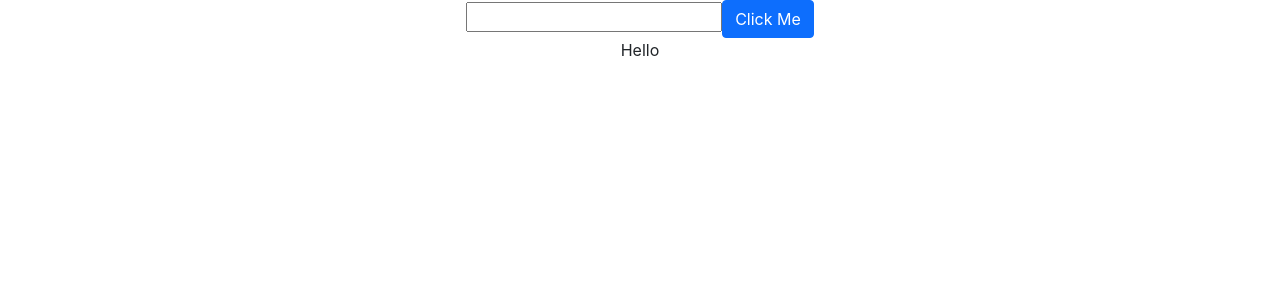
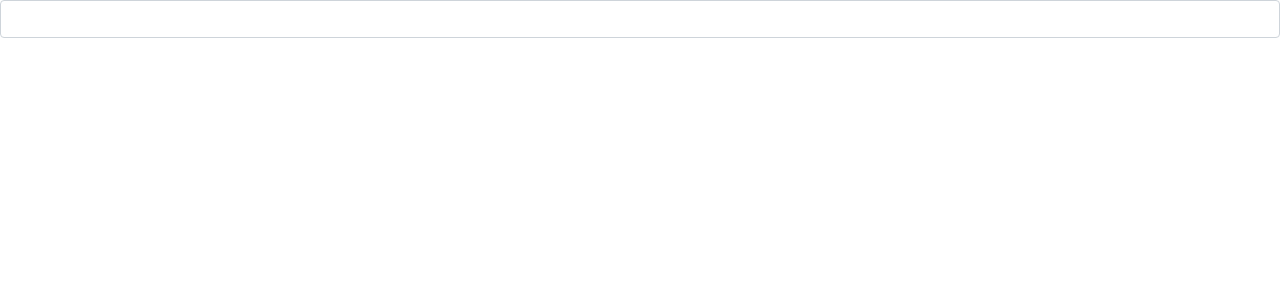
Before and after one commit to raihaninfo/javascript_practice, a React (Create React App) app in the folder react/react-core-concept/: page / in a window 1280 px wide. Shown: the top 300 px of the page. Built offline with nearby package versions, Linux system fonts and the light colour scheme.

Commit message:
event handeling test

```diff
--- a/react/react-core-concept/src/components/EventHandeling.jsx
+++ b/react/react-core-concept/src/components/EventHandeling.jsx
@@ -4,10 +4,6 @@ class EventHandeling extends Component {
 
     state={
         name: ''
-    }
-
-    clickHandling= (e)=>{
-        console.log(e);
     }
 
     inputHendler = (ev)=>{
@@ -19,9 +15,8 @@ class EventHandeling extends Component {
     render() {
         return (
             <div>
-                <input onChange={this.inputHendler} type="text" name="" id="" />
-                <button className="btn btn-primary" onClick={this.clickHandling}>Click Me</button>
-                <p>Hello {this.state.name}</p>
+                <input className='form-control' onChange={this.inputHendler} type="text" />
+                <p>{this.state.name}</p>
             </div>
         );
     }
```
